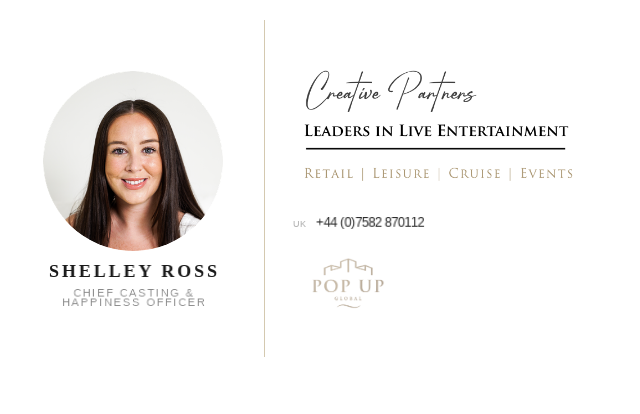
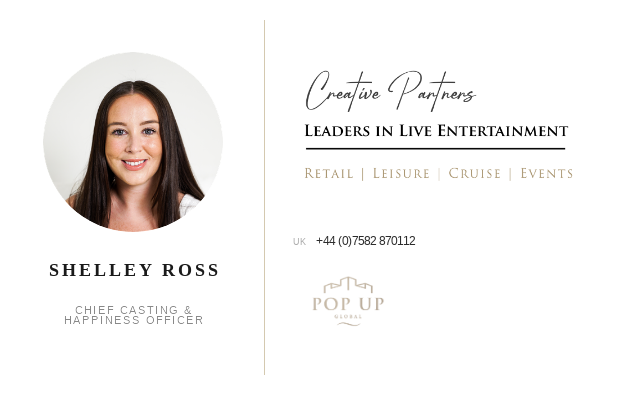
Before and after one commit to garethmorris1988/Pop-Up-Global, a plain HTML site: page signatures/shelley_ross.html in a window 1280 px wide. Shown: the whole page, without its empty margins (0-640 px from the left). Drawn offline with Linux system fonts and the light colour scheme.

Commit message:
Update signature: shelley_ross.html

```diff
--- a/signatures/shelley_ross.html
+++ b/signatures/shelley_ross.html
@@ -50,25 +50,25 @@
               font-family:Arial,Helvetica,sans-serif;">
   <colgroup><col style="width:245px;"><col style="width:455px;"></colgroup>
   <tr valign="middle">
-    <td class="sig-left" style="padding:20px 28px 20px 10px;vertical-align:middle;
+    <td width="245" class="sig-left" style="padding:20px 28px 20px 10px;vertical-align:middle;
         text-align:center;border-right:1px solid #d4c9b0;">
       <img class="sig-photo"
            src="https://garethmorris1988.github.io/Pop-Up-Global/signatures/shelley.png"
            width="180" height="180"
            style="width:180px;height:180px;display:block;margin:0 auto 14px auto;
                   border-radius:50%;"
-           alt="" />
-      <img class="sig-name-img" src="https://garethmorris1988.github.io/Pop-Up-Global/signatures/shelley_ross_name.png" width="168" height="12" style="display:block;width:168px;height:12px;margin:0 auto 12px auto;border:0;" alt="Shelley Ross" />
-      <img class="sig-title-img" src="https://garethmorris1988.github.io/Pop-Up-Global/signatures/shelley_ross_title.png" width="143" height="17" style="display:block;width:143px;height:17px;margin:0 auto;border:0;" alt="Chief Casting & Happiness Officer" />
+           alt="" /><br style="line-height:0;font-size:0;" />
+      <img class="sig-name-img" src="https://garethmorris1988.github.io/Pop-Up-Global/signatures/shelley_ross_name.png" width="169" height="12" style="display:block;width:169px;height:12px;margin:0 auto 12px auto;border:0;" alt="Shelley Ross" /><br style="line-height:0;font-size:0;" />
+      <img class="sig-title-img" src="https://garethmorris1988.github.io/Pop-Up-Global/signatures/shelley_ross_title.png" width="139" height="18" style="display:block;width:139px;height:18px;margin:0 auto;border:0;" alt="Chief Casting & Happiness Officer" /><br style="line-height:0;font-size:0;" />
     </td>
-    <td class="sig-right" style="padding:20px 10px 20px 28px;vertical-align:middle;">
+    <td width="455" class="sig-right" style="padding:20px 10px 20px 28px;vertical-align:middle;">
       <img class="sig-cp"
            src="https://garethmorris1988.github.io/Pop-Up-Global/signatures/creative_partners.png"
            width="360"
            style="display:block;width:360px;margin-bottom:14px;border:0;"
-           alt="Creative Partners" />
+           alt="Creative Partners" /><br style="line-height:0;font-size:0;" />
       <table cellpadding="0" cellspacing="0" border="0" style="margin-bottom:14px;">
-<tr><td style="padding-right:10px;white-space:nowrap;vertical-align:middle;padding-bottom:6px;"><img src="https://garethmorris1988.github.io/Pop-Up-Global/signatures/shelley_ross_label_1.png" width="13" height="6" style="display:block;width:13px;height:6px;border:0;" alt="UK" /></td><td style="vertical-align:middle;padding-bottom:6px;"><a href="tel:+447582870112" style="text-decoration:none;border:0;display:inline-block;"><img src="https://garethmorris1988.github.io/Pop-Up-Global/signatures/shelley_ross_phone_1.png" width="109" height="12" style="display:block;width:109px;height:12px;border:0;" alt="+44 (0)7582 870112" /></a></td></tr>
+<tr><td style="padding-right:10px;white-space:nowrap;vertical-align:middle;padding-bottom:6px;"><img src="https://garethmorris1988.github.io/Pop-Up-Global/signatures/shelley_ross_label_1.png" width="13" height="7" style="display:block;width:13px;height:7px;border:0;" alt="UK" /></td><td style="vertical-align:middle;padding-bottom:6px;"><a href="tel:+447582870112" style="text-decoration:none;border:0;display:inline-block;"><img src="https://garethmorris1988.github.io/Pop-Up-Global/signatures/shelley_ross_phone_1.png" width="100" height="11" style="display:block;width:100px;height:11px;border:0;" alt="+44 (0)7582 870112" /></a></td></tr>
 </table>
       <a href="https://www.popup-global.com" target="_blank" style="text-decoration:none;">
         <img src="https://garethmorris1988.github.io/Pop-Up-Global/signatures/popup_logo.png" width="115"
```
